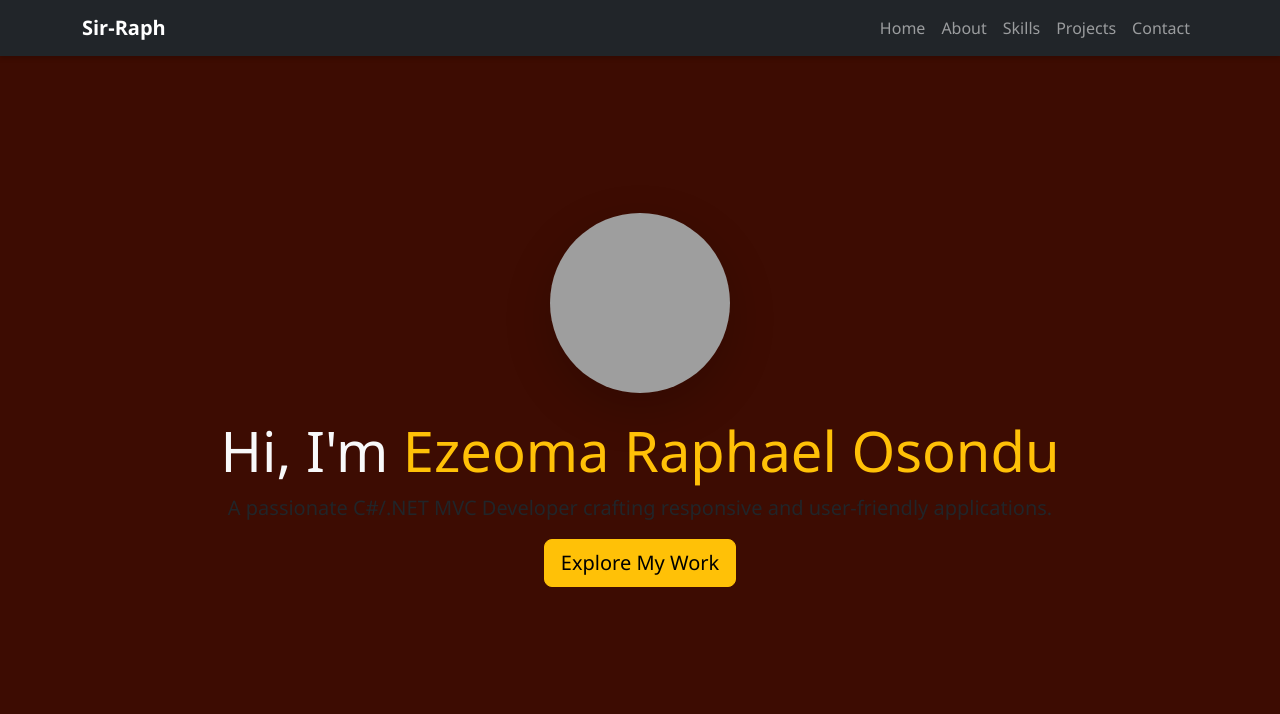
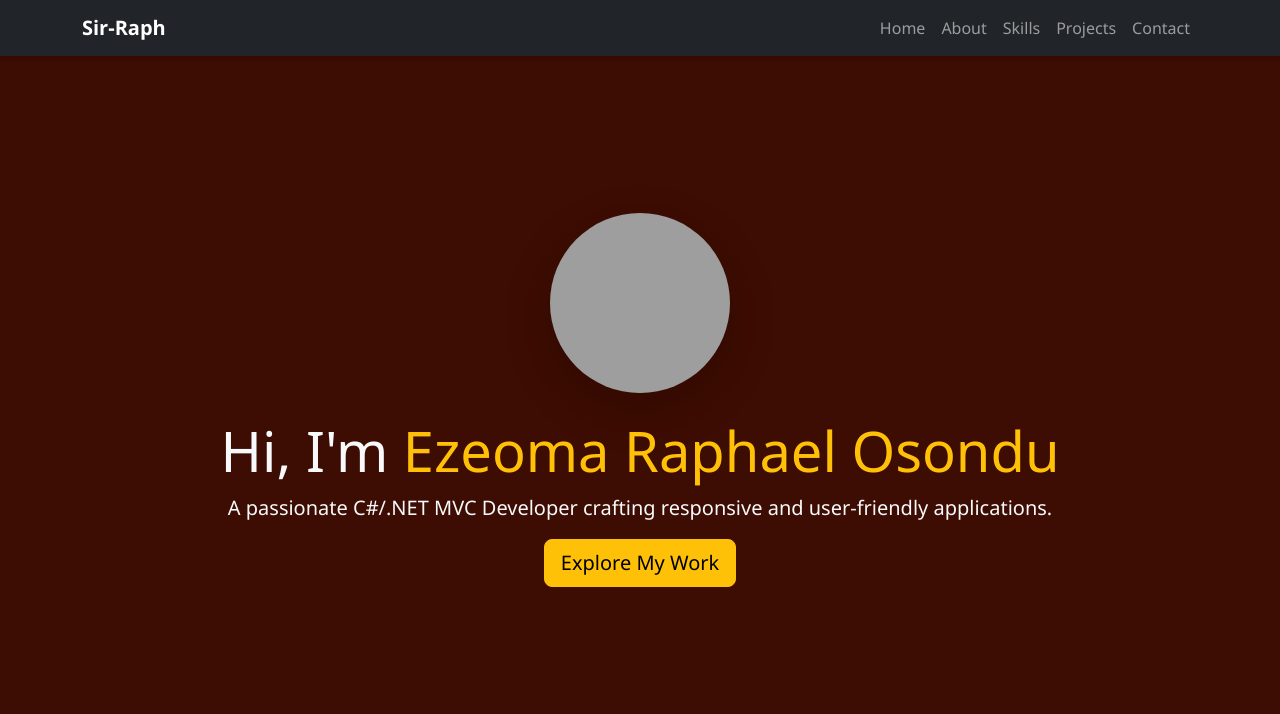
Before and after one commit to SirRaph-MT/my-portfolio, a plain HTML site: page index.html in a window 1280 px wide. Shown: the top 714 px of the page. Drawn offline with nearby package versions, Linux system fonts and the light colour scheme; grey boxes are pictures that could not be loaded.

Commit message:
I added text-light

```diff
--- a/index.html
+++ b/index.html
@@ -68,7 +68,7 @@
         <h1 class="display-4 text-light">
           Hi, I'm <span class="text-warning">Ezeoma Raphael Osondu</span>
         </h1>
-        <p class="lead">
+        <p class="lead text-light">
           A passionate C#/.NET MVC Developer crafting responsive and
           user-friendly applications.
         </p>
```
